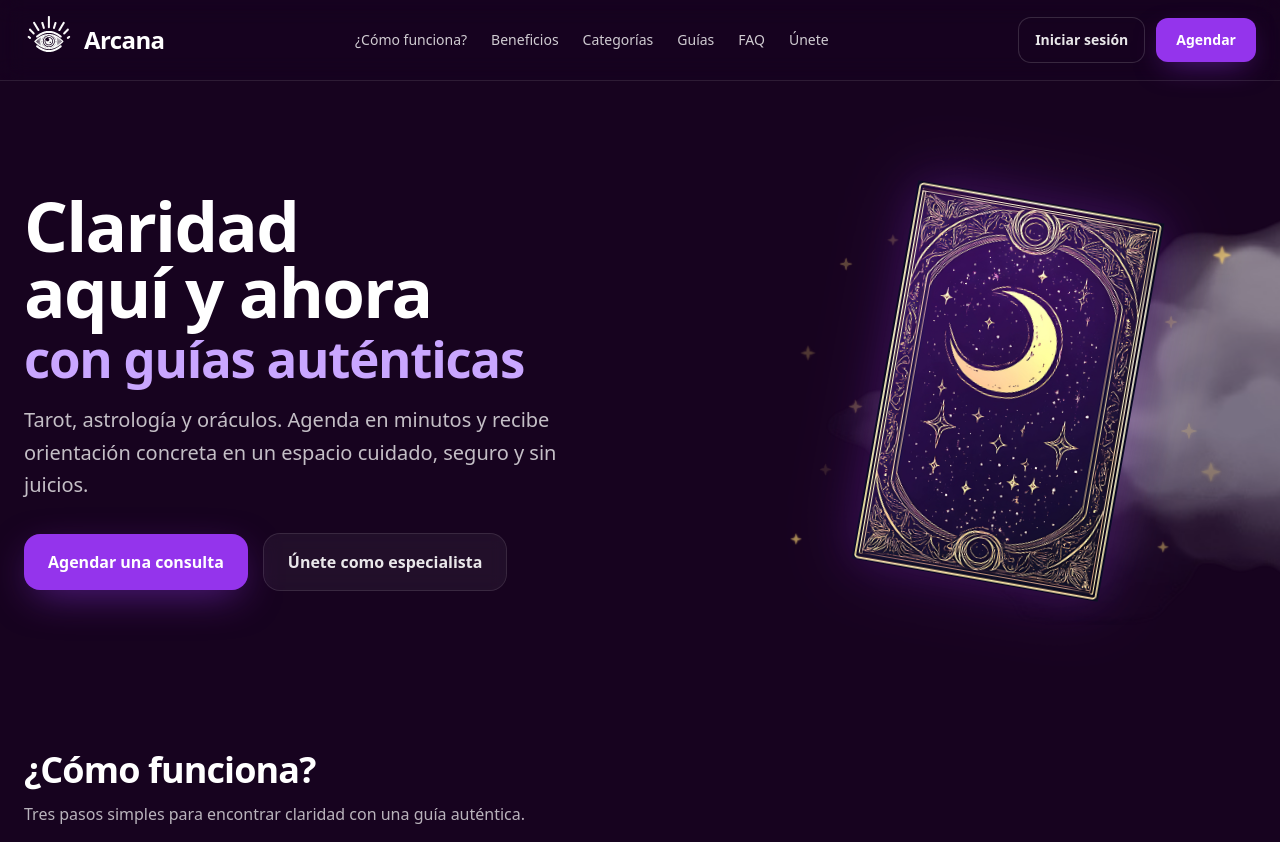
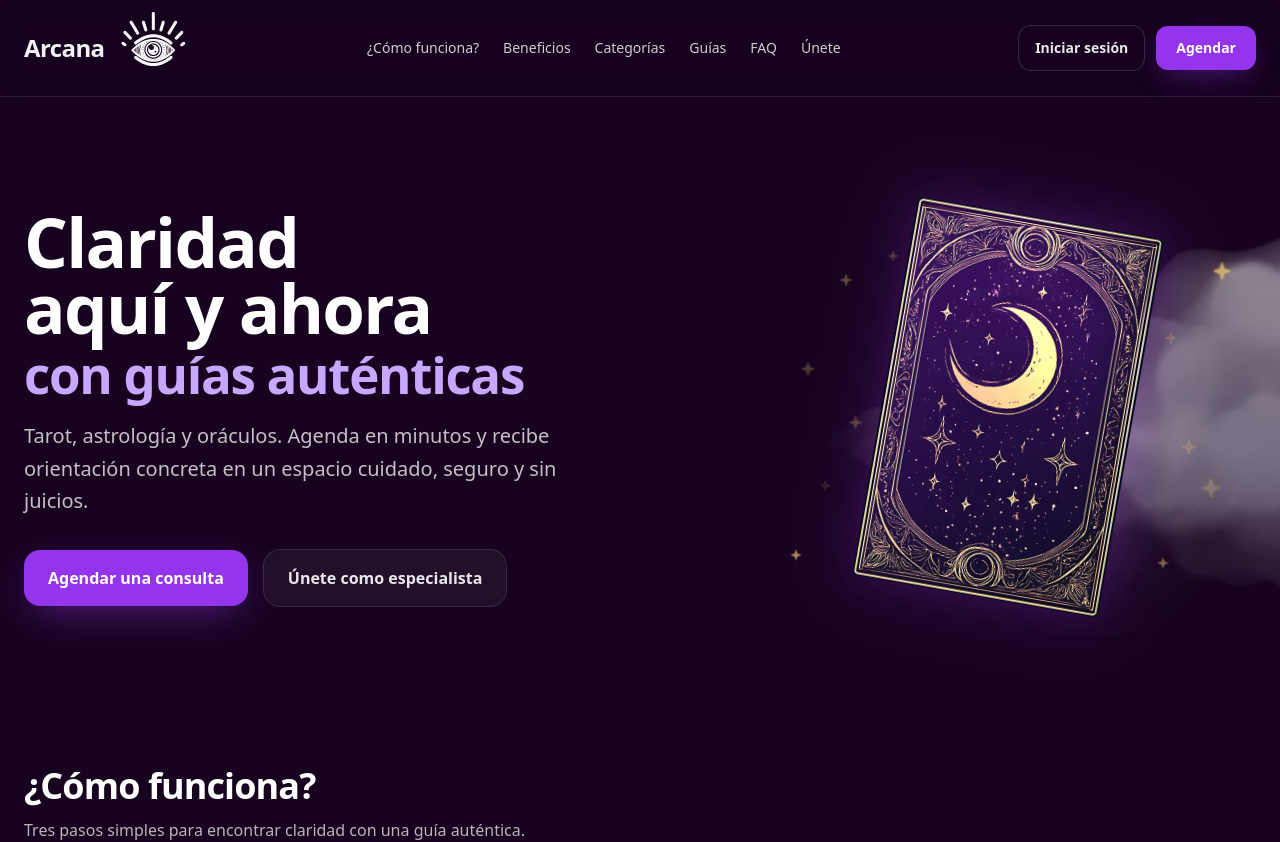
Before and after one commit to arcana302-art/arcana-v2, a Next.js app: page / in a window 1280 px wide. Shown: the top 842 px of the page. Built offline with nearby package versions, Linux system fonts and the light colour scheme.

Commit message:
Update SiteHeader.tsx

```diff
--- a/app/components/SiteHeader.tsx
+++ b/app/components/SiteHeader.tsx
@@ -18,25 +18,25 @@ export default function SiteHeader() {
   return (
     <header
       className="
-        sticky top-0 z-40
+        relative z-40
         border-b border-white/10
         bg-[#17031F]/55 backdrop-blur-md
       "
     >
-      <div className="mx-auto flex h-20 max-w-7xl items-center justify-between px-6">
-        {/* Brand (logo + nombre) */}
+      <div className="mx-auto flex h-24 max-w-7xl items-center justify-between px-6">
+        {/* Brand: primero texto, luego logo */}
         <a href="/" className="flex items-center gap-3">
+          <span className="text-white/95 text-2xl font-semibold tracking-tight">
+            Arcana
+          </span>
           <Image
             src="/brand/logo.svg"
             alt="Arcana"
-            width={48}
-            height={48}
+            width={72}
+            height={72}
             priority
-            className="h-12 w-12"
+            className="w-[72px] h-[72px]"
           />
-          <span className="text-white text-2xl font-extrabold tracking-tight">
-            Arcana
-          </span>
         </a>
 
         {/* Desktop nav */}
@@ -91,16 +91,16 @@ export default function SiteHeader() {
           <div className="fixed right-0 top-0 z-50 h-full w-[78%] max-w-sm bg-[#17031F] border-l border-white/10 shadow-2xl">
             <div className="flex h-16 items-center justify-between px-5 border-b border-white/10">
               <div className="flex items-center gap-3">
+                <span className="text-white/95 text-lg font-semibold tracking-tight">
+                  Arcana
+                </span>
                 <Image
                   src="/brand/logo.svg"
                   alt="Arcana"
-                  width={32}
-                  height={32}
-                  className="h-8 w-8"
+                  width={48}
+                  height={48}
+                  className="h-12 w-12"
                 />
-                <span className="text-white text-lg font-extrabold tracking-tight">
-                  Arcana
-                </span>
               </div>
               <button
                 aria-label="Cerrar menú"
```
